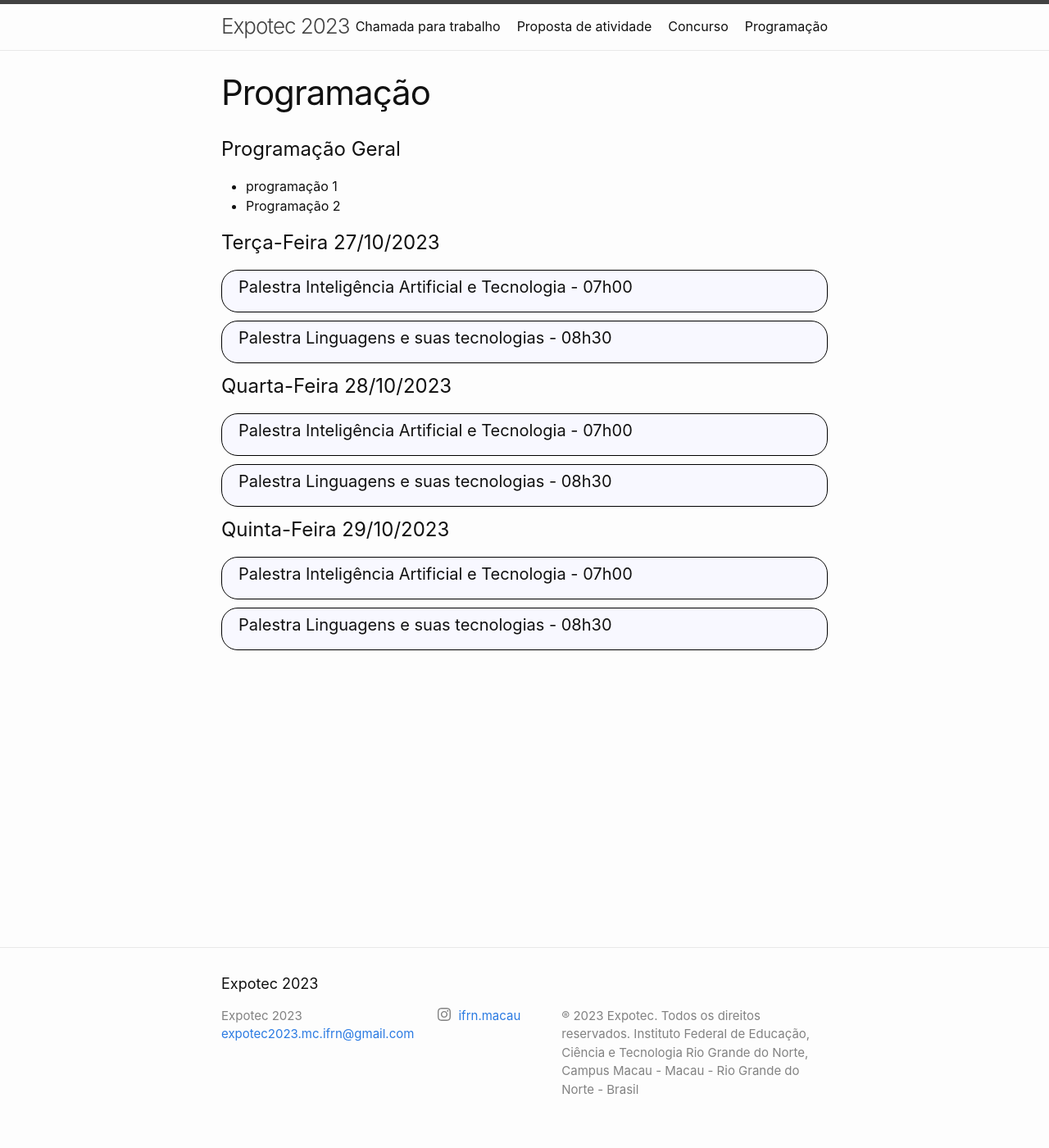
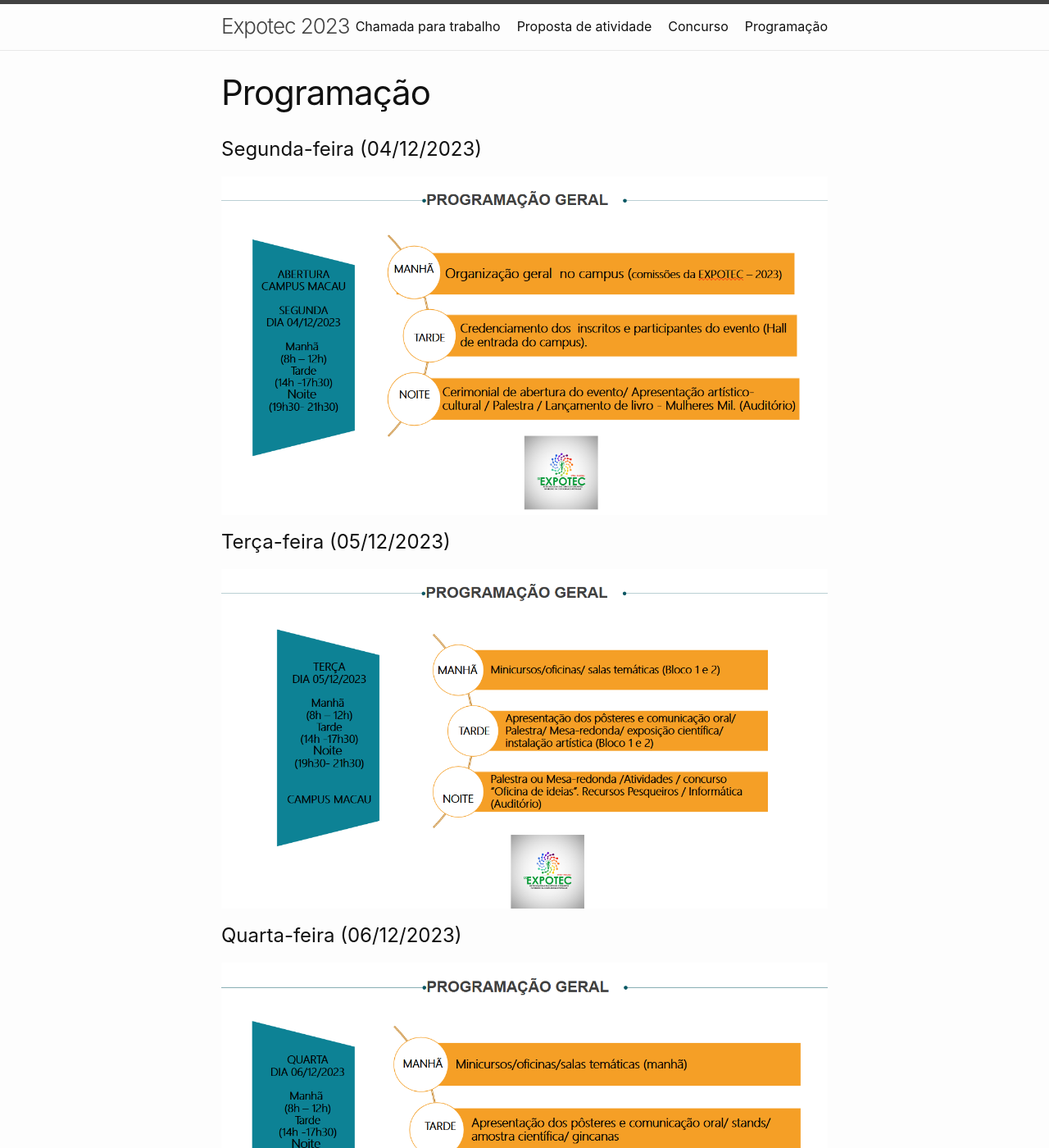
Before and after one commit to ifrn-macau/expotec2023, a Jekyll site: the page built from programacao.md, in a window 1280 px wide and 1400 px high. Shown: the whole window at 82% size. Built offline with Jekyll 4.4.1, drawn with Linux system fonts in a browser that asks for light colours; some of the changed text lies outside the part shown.

```diff
--- a/programacao.md
+++ b/programacao.md
@@ -5,15 +5,23 @@ permalink: /programacao/
 ---
 
 
-# Programação Geral
+# Segunda-feira (04/12/2023)
 
-- programação 1
-- Programação 2
+<img src="./../images/programacao/geral-segunda.png">
 
+# Terça-feira (05/12/2023)
 
-# Terça-Feira 27/10/2023
+<img src="./../images/programacao/geral-terca.png">
 
- <style>
+# Quarta-feira (06/12/2023)
+
+<img src="./../images/programacao/geral-quarta.png">
+
+# Quinta-feira (07/12/2023)
+
+<img src="./../images/programacao/geral-quinta.png">
+
+<!-- <style>
             .expansivel {
             height: 50px; /* Defina a altura inicial da div */
         overflow: hidden; /* Esconda o conteúdo extra */
@@ -263,6 +271,9 @@ permalink: /programacao/
   }
 }
       </script>
+-->
+
+
 
 
 <!--<img src="./../images/em-construcao.png">-->
```
Also changed, not shown: index.markdown (+5 -5 lines), images/programacao/geral-quarta.png (added), images/programacao/geral-quinta.png (added), images/programacao/geral-segunda.png (added), images/programacao/geral-terca.png (added).
